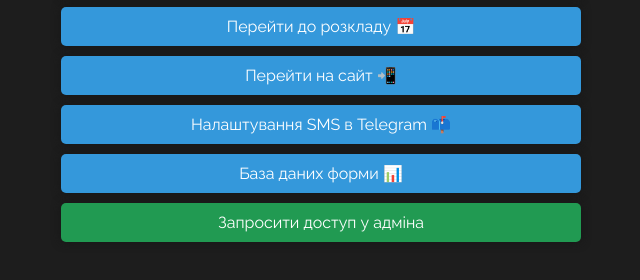
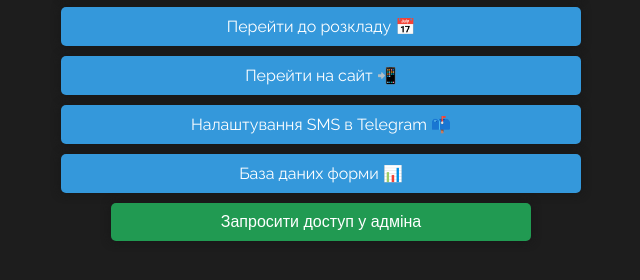
Before and after one commit to danielhash1/telegram-linktree-bot, a plain HTML site: page index.html in a window 1280 px wide. Shown: the part 182-462 px from the top of the page, without its empty margins (319-959 px from the left). Drawn offline with nearby package versions, Linux system fonts and the light colour scheme.

Commit message:
added acces system

```diff
--- a/css/styles.css
+++ b/css/styles.css
@@ -24,9 +24,24 @@ main {
 
 #admin-access-link {
   background-color: #219a52;
+  width: 70%;
+  box-shadow: 0 0 10px #161616;
+  display: inline-block;
+  padding: 10px 20px;
+  text-decoration: none;
+  color: #fff;
+  border-radius: 5px;
+  border: none;
+  padding: 10px 20px;
+  color: #ffffff; /* Цвет текста кнопки (замените на свой) */
+  cursor: pointer;
+  border-radius: 5px;
+  font-size: 16px;
+  transition: 0.3s;
 }
 #admin-access-link:hover {
   background-color: #106732;
+  cursor: pointer;
 }
 
 /* Style the navigation list */
--- a/index.html
+++ b/index.html
@@ -80,10 +80,26 @@
           >
         </li>
 
-        <a id="admin-access-link" href="https://t.me/timelocker"
-          >Запросити доступ у адмiна</a
-        >
+        <button id="admin-access-link" onclick="sendCommandToTelegram()">
+          Запросити доступ у адмiна
+        </button>
       </ul>
     </main>
   </body>
+  <script>
+    function sendCommandToTelegram() {
+      // Замените 'YOUR_BOT_USERNAME' на актуальное имя вашего бота
+      var botUsername = "hxbookings_bot";
+
+      // Замените 'YOUR_COMMAND' на фактическую команду, которую вы хотите отправить
+      var command = "/cf7tg_start";
+
+      // Создаем ссылку для отправки команды в бота
+      var telegramLink =
+        "https://t.me/" + botUsername + "?start=" + encodeURIComponent(command);
+
+      // Открываем ссылку в новом окне или в том же окне
+      window.open(telegramLink, "_blank");
+    }
+  </script>
 </html>
```
Also changed, not shown: main.js (added).
